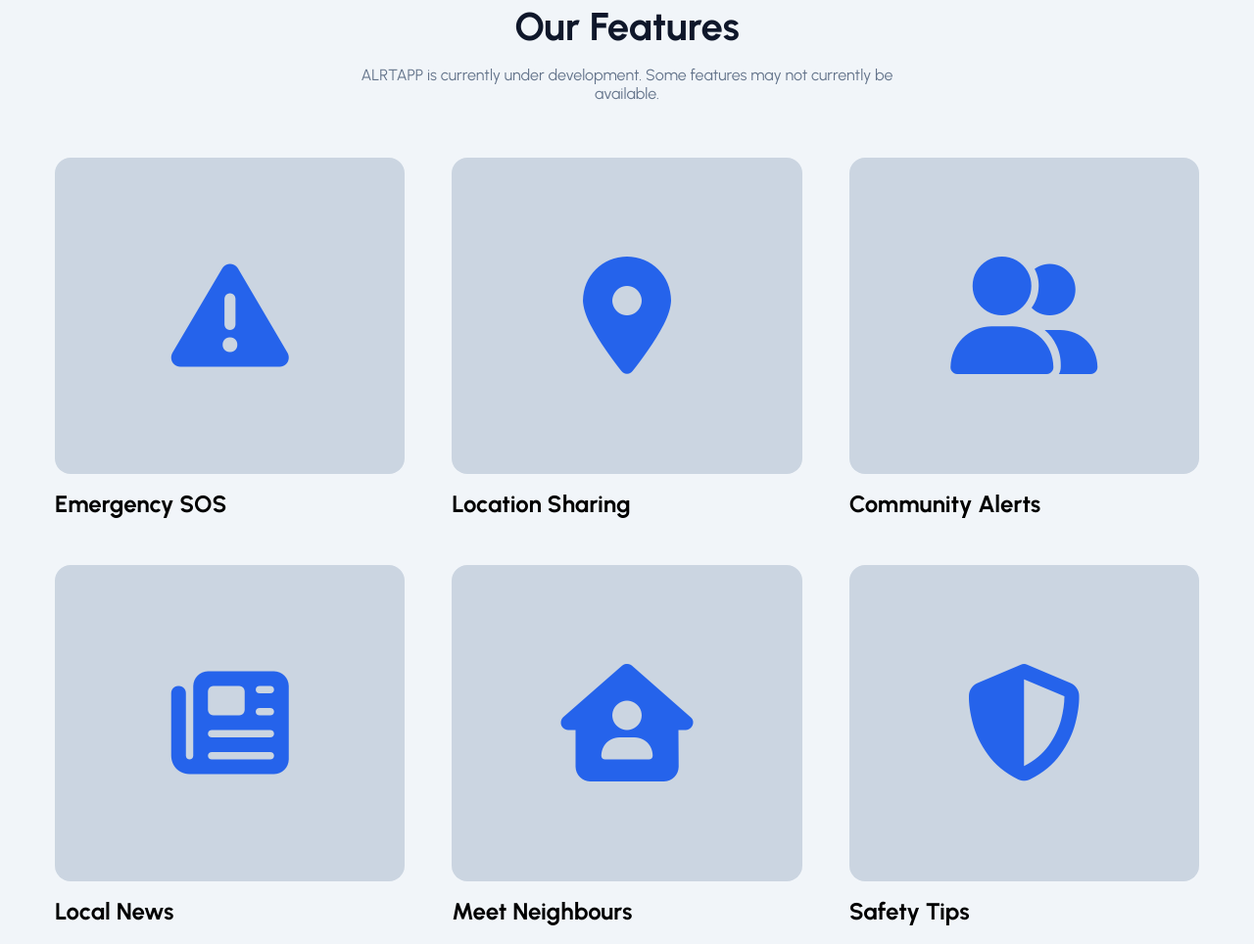
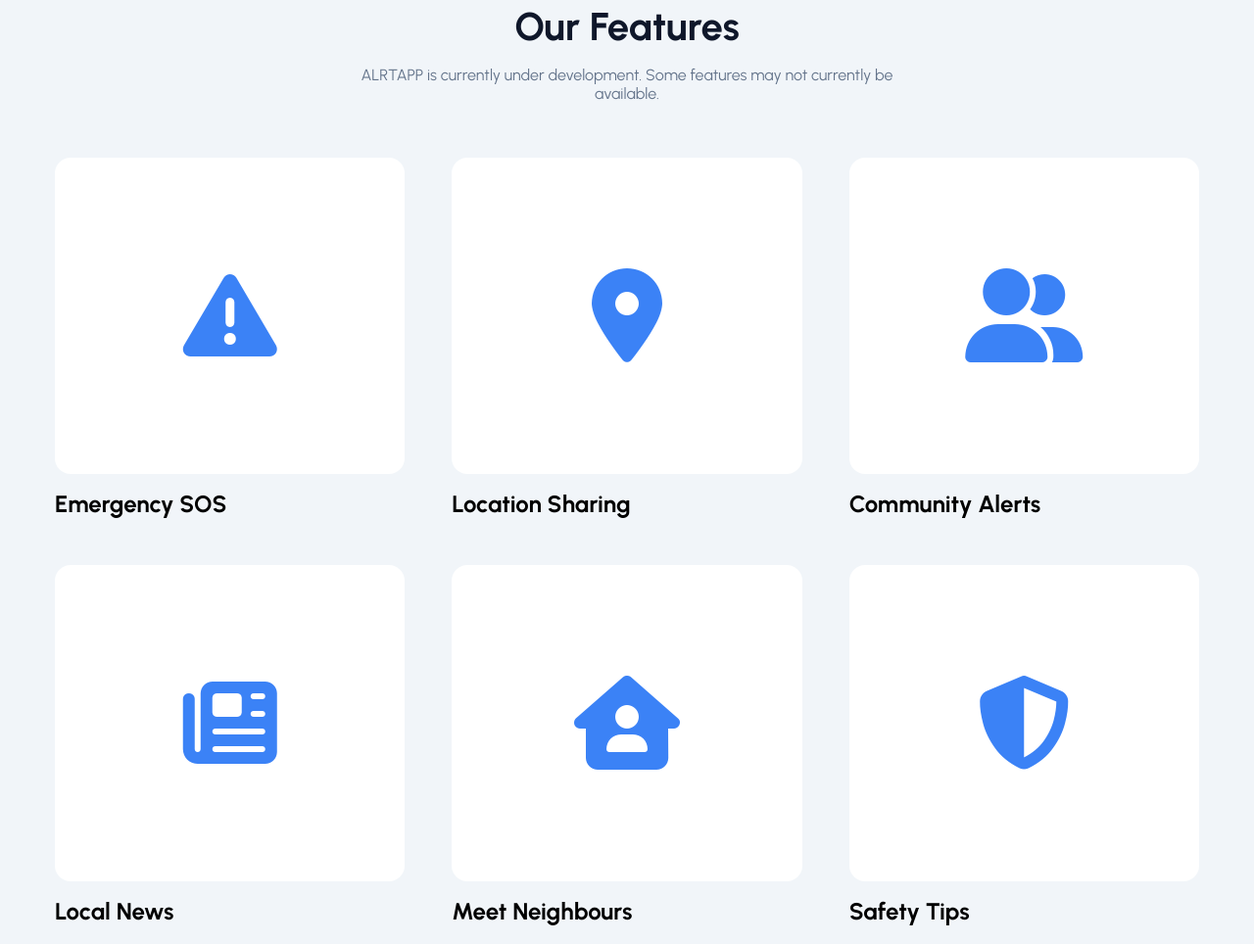
Before and after one commit to JCON0/ALRTAPP_website, a plain HTML site: page index.html in a window 1280 px wide. Shown: the part 1397-2361 px from the top of the page at 98% size. Drawn offline with Linux system fonts and the light colour scheme; a script that the page names is missing.

Commit message:
Features section style adjustments

```diff
--- a/styles.css
+++ b/styles.css
@@ -744,12 +744,13 @@ html {
     min-height: 200px;
     width: 100%;
     height: 400px;
+    border-radius: 20px;
 }
 
 .features__image {
     width: 100%;
     height: 100%;
-    background: var(--neutral-300);
+    background: var(--white);
     border-radius: 1rem;
     margin-bottom: 1rem;
     min-height: 300px;
@@ -758,9 +759,15 @@ html {
     justify-content: center;
 }
 
+.features__image:hover{
+    transform: translateY(-4px);
+    box-shadow: var(--shadow-xl);
+    transition: ease-in-out 0.3s;
+}
+
 .features__card i, .features__card svg {
-    color: var(--primary-blue);
-    font-size: 7.5rem; /* tweak as needed */
+    color: var(--secondary-blue);
+    font-size: 6rem; /* tweak as needed */
     margin: 0; /* let the container center it */
 }
 
```
